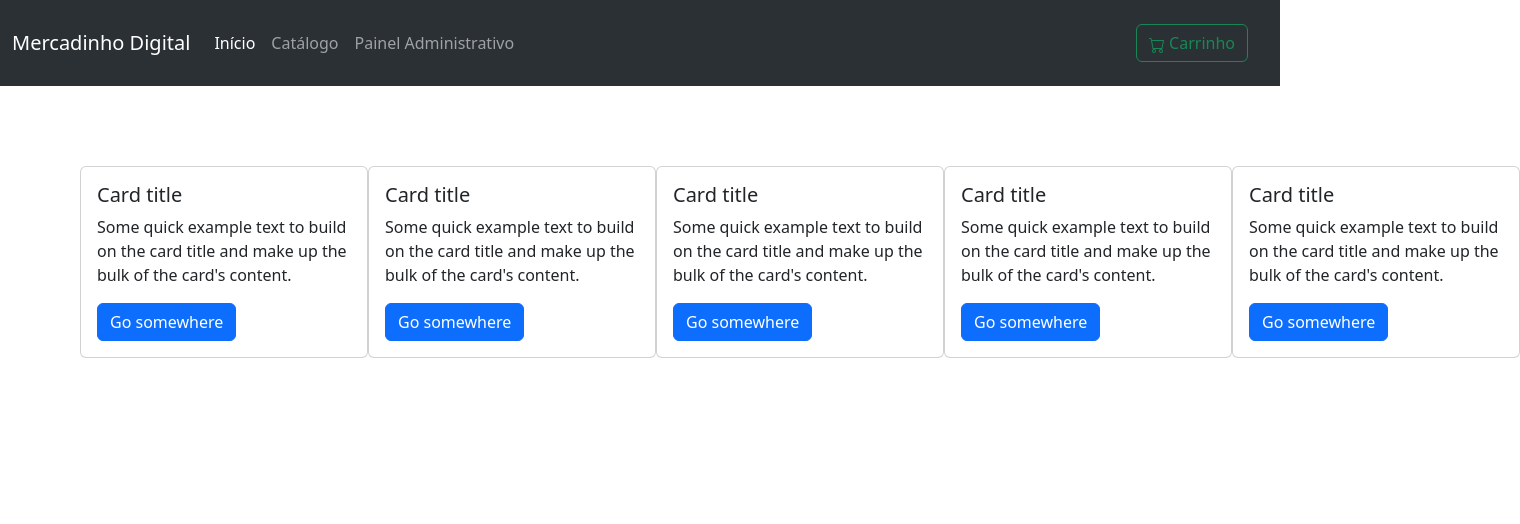
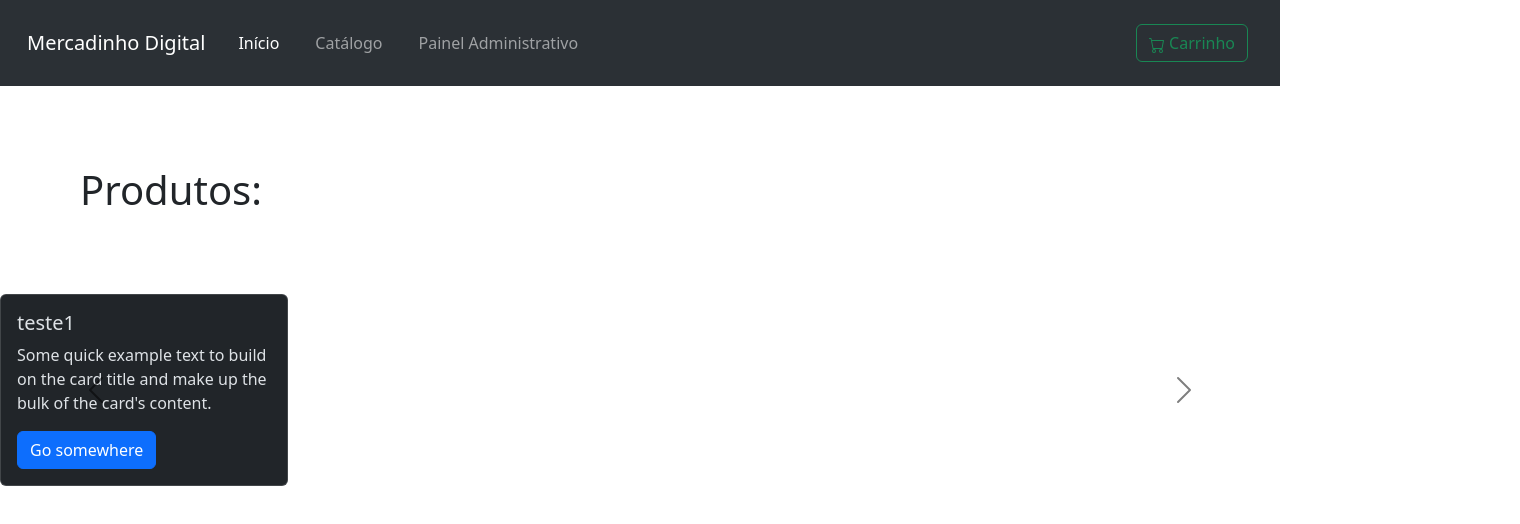
Before and after one commit to Lucas-G0/JS-CRUD, a plain HTML site: page Atividade_2_bimestre/index.html in a window 1280 px wide. Shown: the whole page, 1520 px wide, since content can reach past the window. Drawn offline with nearby package versions, Linux system fonts and the light colour scheme.

Commit message:
tela cliente v1

```diff
--- a/Atividade_2_bimestre/assets/css/main.css
+++ b/Atividade_2_bimestre/assets/css/main.css
@@ -1,5 +1,4 @@
-.catalogo{
-    display: grid;
-    grid-template-columns: repeat(5, 1fr);
-    margin: 5rem;
+.title{
+    margin: 5rem
+
 }
--- a/Atividade_2_bimestre/index.html
+++ b/Atividade_2_bimestre/index.html
@@ -10,7 +10,7 @@
       integrity="sha384-QWTKZyjpPEjISv5WaRU9OFeRpok6YctnYmDr5pNlyT2bRjXh0JMhjY6hW+ALEwIH"
       crossorigin="anonymous"
     />
-    <link rel="stylesheet" href="assets/css/main.css">
+    <link rel="stylesheet" href="assets/css/main.css" />
   </head>
   <body>
     <header>
@@ -19,7 +19,9 @@
         data-bs-theme="dark"
       >
         <div class="container-fluid">
-          <a class="navbar-brand" href="#">Mercadinho Digital</a>
+          <a class="navbar-brand" href="#" style="margin: 15px"
+            >Mercadinho Digital</a
+          >
           <button
             class="navbar-toggler"
             type="button"
@@ -33,15 +35,15 @@
           </button>
           <div class="collapse navbar-collapse" id="navbarText">
             <ul class="navbar-nav me-auto mb-2 mb-lg-0">
-              <li class="nav-item">
+              <li class="nav-item" style="margin: 10px">
                 <a class="nav-link active" aria-current="page" href="#"
                   >Início</a
                 >
               </li>
-              <li class="nav-item">
+              <li class="nav-item" style="margin: 10px">
                 <a class="nav-link" href="#">Catálogo</a>
               </li>
-              <li class="nav-item">
+              <li class="nav-item" style="margin: 10px">
                 <a class="nav-link" href="edit.html">Painel Administrativo</a>
               </li>
             </ul>
@@ -49,9 +51,19 @@
               <nav class="navbar bg-body-tertiary">
                 <form class="container-fluid justify-content-start">
                   <button class="btn btn-outline-success me-2" type="button">
-                    <svg xmlns="http://www.w3.org/2000/svg" width="16" height="16" fill="currentColor" class="bi bi-cart" viewBox="0 0 16 16">
-                        <path d="M0 1.5A.5.5 0 0 1 .5 1H2a.5.5 0 0 1 .485.379L2.89 3H14.5a.5.5 0 0 1 .491.592l-1.5 8A.5.5 0 0 1 13 12H4a.5.5 0 0 1-.491-.408L2.01 3.607 1.61 2H.5a.5.5 0 0 1-.5-.5M3.102 4l1.313 7h8.17l1.313-7zM5 12a2 2 0 1 0 0 4 2 2 0 0 0 0-4m7 0a2 2 0 1 0 0 4 2 2 0 0 0 0-4m-7 1a1 1 0 1 1 0 2 1 1 0 0 1 0-2m7 0a1 1 0 1 1 0 2 1 1 0 0 1 0-2"/>
-                      </svg> Carrinho
+                    <svg
+                      xmlns="http://www.w3.org/2000/svg"
+                      width="16"
+                      height="16"
+                      fill="currentColor"
+                      class="bi bi-cart"
+                      viewBox="0 0 16 16"
+                    >
+                      <path
+                        d="M0 1.5A.5.5 0 0 1 .5 1H2a.5.5 0 0 1 .485.379L2.89 3H14.5a.5.5 0 0 1 .491.592l-1.5 8A.5.5 0 0 1 13 12H4a.5.5 0 0 1-.491-.408L2.01 3.607 1.61 2H.5a.5.5 0 0 1-.5-.5M3.102 4l1.313 7h8.17l1.313-7zM5 12a2 2 0 1 0 0 4 2 2 0 0 0 0-4m7 0a2 2 0 1 0 0 4 2 2 0 0 0 0-4m-7 1a1 1 0 1 1 0 2 1 1 0 0 1 0-2m7 0a1 1 0 1 1 0 2 1 1 0 0 1 0-2"
+                      />
+                    </svg>
+                    Carrinho
                   </button>
                 </form>
               </nav>
@@ -62,42 +74,60 @@
     </header>
 
     <main>
-      <div class="catalogo">
+      <div class="catalogo-title">
+        <h1 class="title">Produtos:</h1>
+      </div>
+      <div id="carouselExample" class="carousel slide" data-bs-theme="dark">
+        <div class="carousel-inner">
+          <div class="carousel-item active">
+            <div class="card" style="width: 18rem">
+              <div class="card-body">
+                <h5 class="card-title">teste1</h5>
+                <p class="card-text">
+                  Some quick example text to build on the card title and make up
+                  the bulk of the card's content.
+                </p>
+                <a href="#" class="btn btn-primary">Go somewhere</a>
+              </div>
+            </div>
+          </div>
+          <div class="carousel-item">
             <div class="card" style="width: 18rem;">
               <div class="card-body">
-              <h5 class="card-title">Card title</h5>
+                <h5 class="card-title">teste2</h5>
                 <p class="card-text">Some quick example text to build on the card title and make up the bulk of the card's content.</p>
                 <a href="#" class="btn btn-primary">Go somewhere</a>
               </div>
             </div>
+          </div>
+          <div class="carousel-item">
             <div class="card" style="width: 18rem;">
               <div class="card-body">
-              <h5 class="card-title">Card title</h5>
+                <h5 class="card-title">teste3</h5>
                 <p class="card-text">Some quick example text to build on the card title and make up the bulk of the card's content.</p>
                 <a href="#" class="btn btn-primary">Go somewhere</a>
               </div>
             </div>
-          <div class="card" style="width: 18rem;">
-            <div class="card-body">
-              <h5 class="card-title">Card title</h5>
-              <p class="card-text">Some quick example text to build on the card title and make up the bulk of the card's content.</p>
-              <a href="#" class="btn btn-primary">Go somewhere</a>
           </div>
         </div>
-          <div class="card" style="width: 18rem;">
-            <div class="card-body">
-              <h5 class="card-title">Card title</h5>
-              <p class="card-text">Some quick example text to build on the card title and make up the bulk of the card's content.</p>
-              <a href="#" class="btn btn-primary">Go somewhere</a>
-            </div>
-          </div>
-          <div class="card" style="width: 18rem;">
-            <div class="card-body">
-              <h5 class="card-title">Card title</h5>
-              <p class="card-text">Some quick example text to build on the card title and make up the bulk of the card's content.</p>
-              <a href="#" class="btn btn-primary">Go somewhere</a>
-            </div>
-          </div>
+        <button
+          class="carousel-control-prev"
+          type="button"
+          data-bs-target="#carouselExample"
+          data-bs-slide="prev"
+        >
+          <span class="carousel-control-prev-icon" aria-hidden="true"></span>
+          <span class="visually-hidden">Previous</span>
+        </button>
+        <button
+          class="carousel-control-next"
+          type="button"
+          data-bs-target="#carouselExample"
+          data-bs-slide="next"
+        >
+          <span class="carousel-control-next-icon" aria-hidden="true"></span>
+          <span class="visually-hidden">Next</span>
+        </button>
       </div>
     </main>
 
```
Lines whose indentation alone changed are shown as unchanged.
